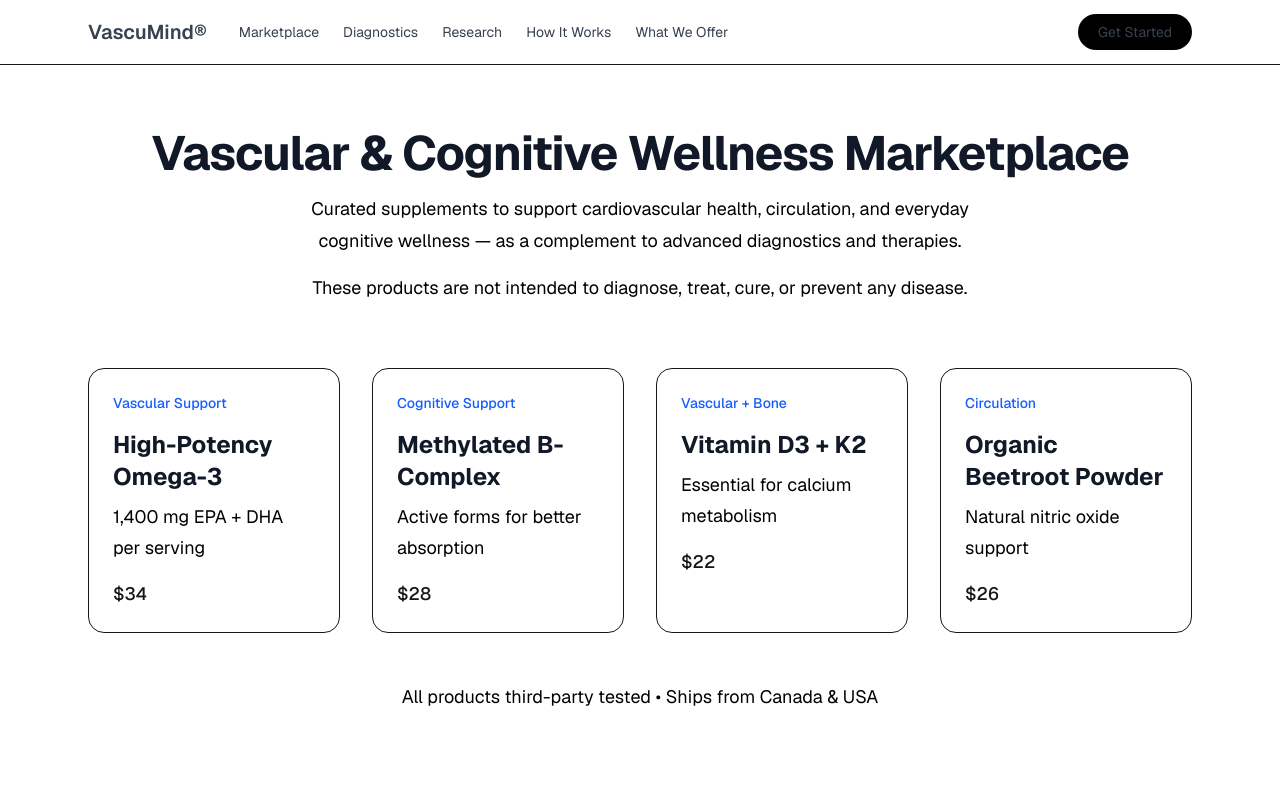
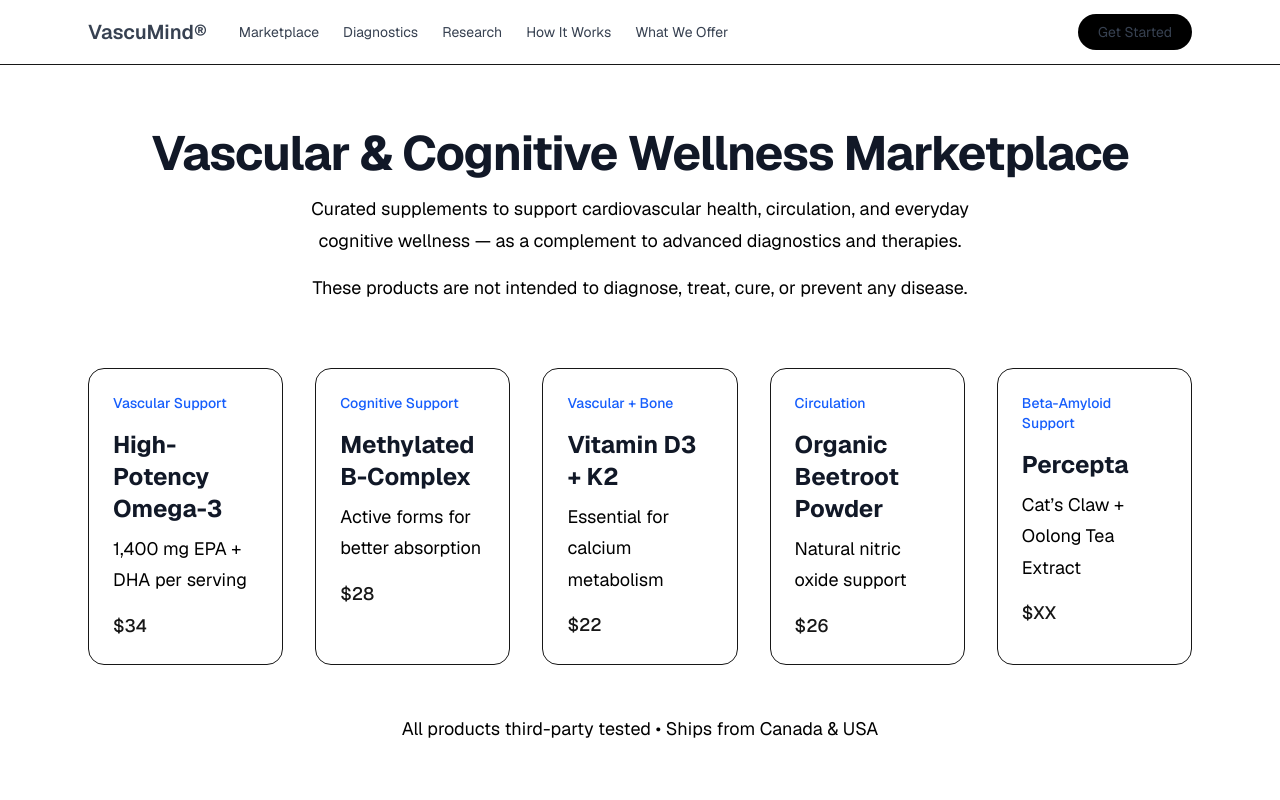
Before and after one commit to croomlawrence/vasculardementia.ai, a Next.js app: page /marketplace in a window 1280 px wide. Shown: the top 800 px of the page. Built offline with nearby package versions, Linux system fonts and the light colour scheme.

Commit message:
Add Percepta to main Marketplace grid

```diff
--- a/app/marketplace/page.tsx
+++ b/app/marketplace/page.tsx
@@ -18,7 +18,7 @@ export default function Marketplace() {
           </p>
         </div>
 
-        <div className="grid md:grid-cols-2 lg:grid-cols-4 gap-8">
+        <div className="grid md:grid-cols-2 lg:grid-cols-5 gap-8">
           {/* Omega-3 */}
           <Link href="/marketplace/omega-3" className="group border rounded-2xl p-6 hover:shadow-lg transition">
             <div className="mb-4">
@@ -58,6 +58,16 @@ export default function Marketplace() {
             <p className="text-black mb-4">Natural nitric oxide support</p>
             <div className="text-lg font-medium">$26</div>
           </Link>
+
+          {/* Percepta - NEW */}
+          <Link href="/marketplace/percepta" className="group border rounded-2xl p-6 hover:shadow-lg transition">
+            <div className="mb-4">
+              <div className="text-sm text-blue-600 font-medium">Beta-Amyloid Support</div>
+            </div>
+            <h3 className="text-2xl font-semibold mb-2 group-hover:text-blue-600">Percepta</h3>
+            <p className="text-black mb-4">Cat’s Claw + Oolong Tea Extract</p>
+            <div className="text-lg font-medium">$XX</div>
+          </Link>
         </div>
 
         <div className="text-center mt-12">
```
